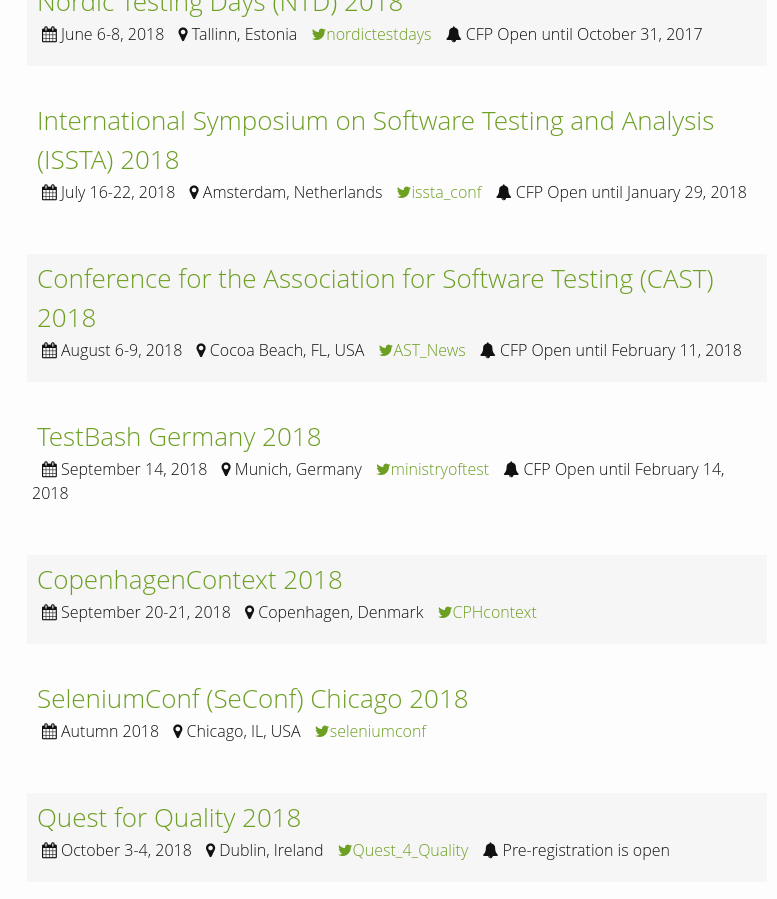
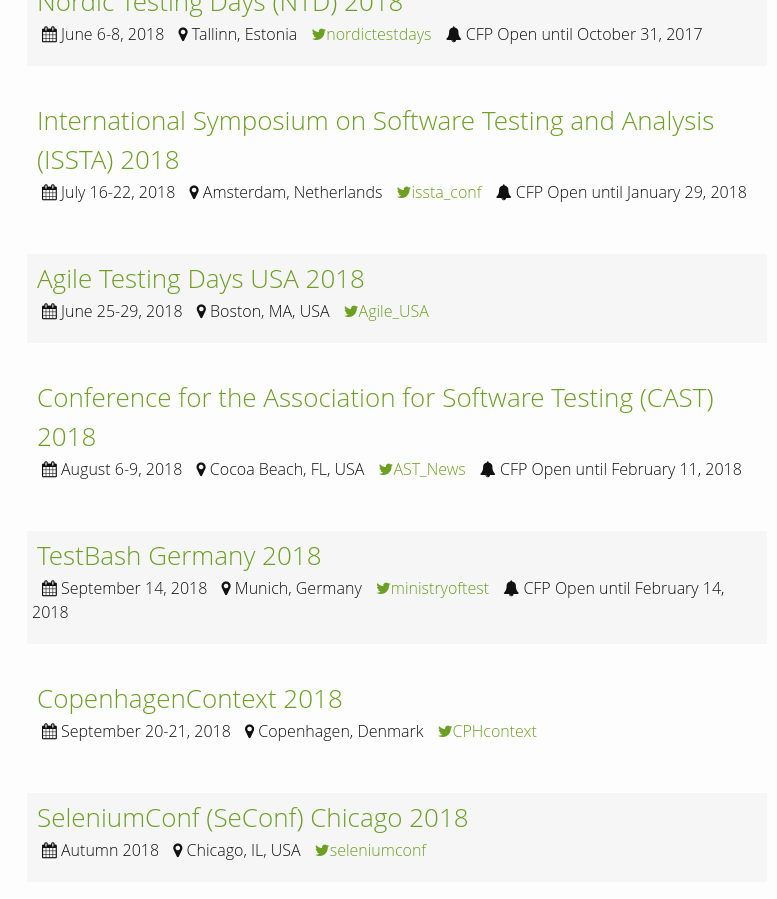
Before and after one commit to TestingConferences/testingconferences.github.io, a Jekyll site: the page built from index.html, in a window 1280 px wide and 900 px high, scrolled down 2487 px. Shown: the whole window, without its empty margins (243-1020 px from the left). Built offline with Jekyll 4.4.1, drawn with Linux system fonts in a browser that asks for light colours.

Commit message:
Added ATD USA 18

```diff
--- a/_data/current.yml
+++ b/_data/current.yml
@@ -141,6 +141,12 @@
   twitter: issta_conf
   status: CFP Open until January 29, 2018
 
+- name: Agile Testing Days USA 2018
+  location: Boston, MA, USA
+  dates: "June 25-29, 2018"
+  url: http://agiletestingdays.us/
+  twitter: Agile_USA
+
 - name: Conference for the Association for Software Testing (CAST) 2018
   location: Cocoa Beach, FL, USA
   dates: "August 6-9, 2018"
```
